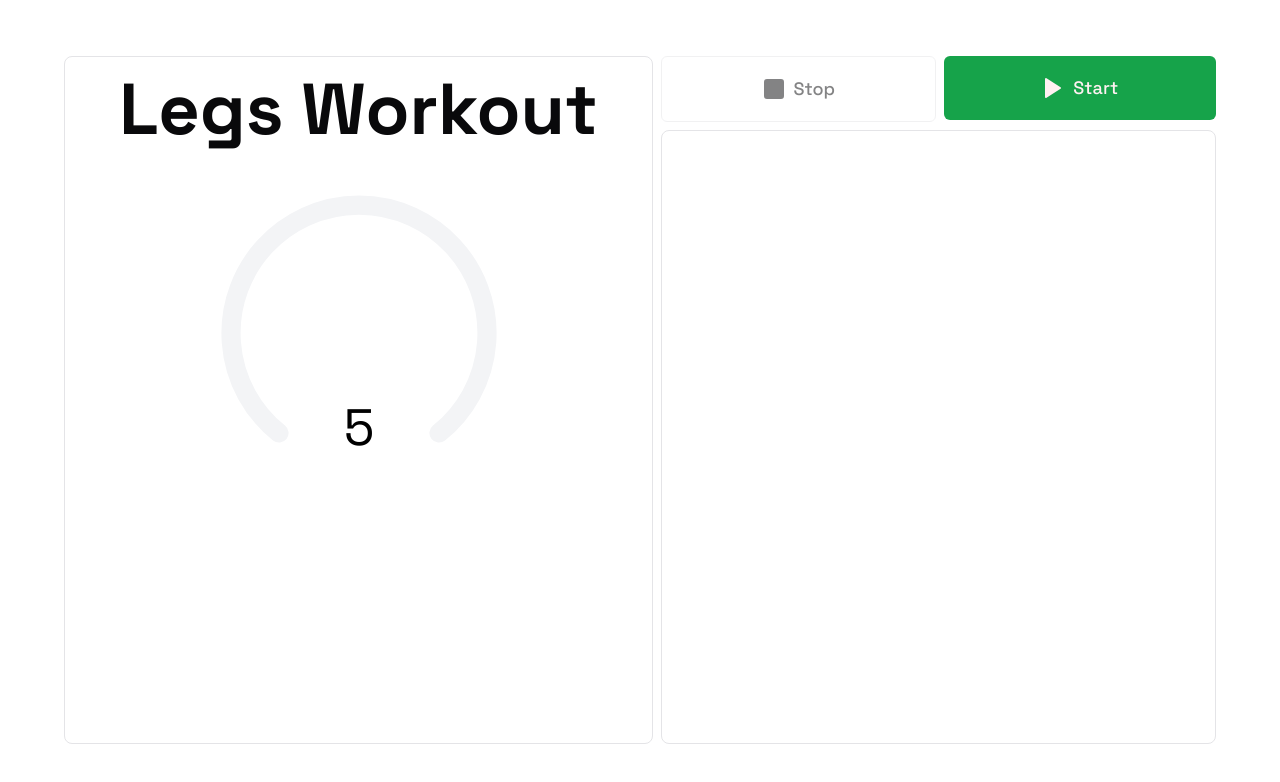
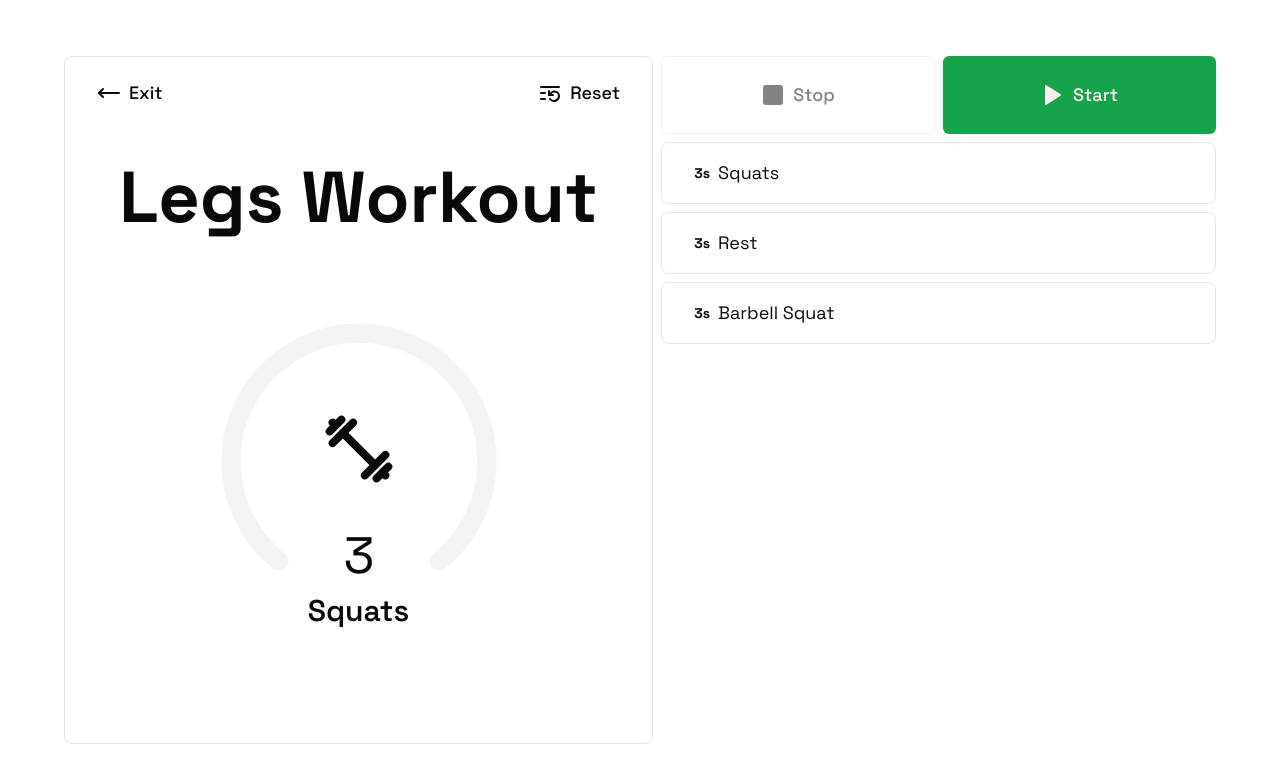
Before and after one commit to nadjitan/gym-app, a Next.js app: page /workout/0 in a window 1280 px wide. Shown: the top 782 px of the page. Built offline with nearby package versions, Linux system fonts and the light colour scheme.

Commit message:
basic timer features added

```diff
--- a/app/workout/[id]/page.tsx
+++ b/app/workout/[id]/page.tsx
@@ -1,56 +1,29 @@
 "use client"
 
+import { useRouter } from "next/navigation"
 import { Button } from "@/components/ui/button"
 import { initialData } from "@/components/workouts/workout-list"
-import { Play, Square, Pause } from "lucide-react"
+import { Play, Square, Pause, ListRestart } from "lucide-react"
 import { useEffect, useRef, useState } from "react"
-import { atom, useAtom } from "jotai"
-
-const workoutPropsAtom = atom({ isPaused: true, isStopPressed: false })
+import { Dumbbell, MoveLeft } from "lucide-react"
+import useTimer from "@/hooks/useTimer"
 
 interface SemicircleProgressBarProps {
-  /** Total duration in seconds */
   duration: number
-  isPaused: boolean
+  isRest: boolean
+  progress: number
 }
 
 /** @see https://stackoverflow.com/a/50650034 */
 const SemicircleProgressBar: React.FC<SemicircleProgressBarProps> = ({
   duration,
+  isRest,
+  progress,
 }) => {
-  const [progress, setProgress] = useState<number>(duration)
-  const [workoutProps, setWorkoutProps] = useAtom(workoutPropsAtom)
   const pathEl = useRef<SVGPathElement>(null)
 
-  useEffect(() => {
-    if (workoutProps.isStopPressed) {
-      setProgress(duration)
-      setWorkoutProps({ ...workoutProps, isStopPressed: false })
-    }
-  }, [workoutProps.isStopPressed])
-
-  useEffect(() => {
-    if (progress === 0) setWorkoutProps({ ...workoutProps, isPaused: true })
-  }, [progress])
-
-  useEffect(() => {
-    const interval = setInterval(() => {
-      if (workoutProps.isPaused) return
-
-      setProgress(prevProgress => {
-        if (prevProgress > 0) return prevProgress - 1
-        else {
-          clearInterval(interval)
-          return 0
-        }
-      })
-    }, 1000)
-
-    return () => clearInterval(interval)
-  }, [duration, workoutProps.isPaused])
-
   return (
-    <svg viewBox="0 0 110 100" className="h-full">
+    <svg viewBox="0 0 110 100" className="h-full" fill="currentColor">
       <linearGradient x1="0" y1="0" x2="0" y2="100%">
         <stop offset="0%" />
         <stop offset="100%" />
@@ -58,7 +31,7 @@ const SemicircleProgressBar: React.FC<SemicircleProgressBarProps> = ({
       <path
         strokeLinecap="round"
         strokeWidth={6}
-        className="grey stroke-gray-100"
+        className="stroke-gray-200 opacity-50 dark:opacity-20"
         d="M30,90 A40,40 0 1,1 80,90"
         fill="none"
       />
@@ -69,64 +42,172 @@ const SemicircleProgressBar: React.FC<SemicircleProgressBarProps> = ({
         strokeDashoffset={Math.round(198 * (progress / duration))}
         strokeWidth={6}
         fill="none"
-        className="stroke-blue-600 transition-[stroke-dashoffset_.2s_cubic-bezier(.7,0,.3,1)]"
+        className="stroke-green-600 transition-[stroke-dashoffset_.2s_cubic-bezier(.7,0,.3,1)]"
         d="M30,90 A40,40 0 1,1 80,90"
       />
 
-      <text x="50%" y="90%" dominantBaseline="middle" textAnchor="middle">
-        {progress}
+      {isRest ? (
+        <text
+          x="50%"
+          y="55%"
+          dominantBaseline="middle"
+          textAnchor="middle"
+          className="text-foreground"
+        >
+          😴
+        </text>
+      ) : (
+        <Dumbbell
+          // https://stackoverflow.com/a/46828111
+          x={110 / 2 - 22 / 2}
+          y={100 / 2 - 22 / 2 + 5}
+          strokeWidth={2.7}
+          size={22}
+        />
+      )}
+
+      <text
+        x="50%"
+        y="90%"
+        dominantBaseline="middle"
+        textAnchor="middle"
+        className="text-foreground"
+      >
+        {progress !== -1 ? progress : 0}
       </text>
     </svg>
   )
 }
 
 export default function Workout({ params }: { params: { id: string } }) {
-  const [workoutProps, setWorkoutProps] = useAtom(workoutPropsAtom)
-  const workout = initialData.find(item => item.id === params.id)
-  const [exercise, setExercise] = useState(workout?.items[0]!)
+  const router = useRouter()
+
+  const workout = initialData.find((item) => item.id === params.id)
+  const [exerciseIndex, setExerciseIndex] = useState(0)
+  const [exercise, setExercise] = useState(workout?.items[exerciseIndex]!)
+
+  const { isActive, progress, setTime, startTimer, pauseTimer, resetTimer } =
+    useTimer(exercise.duration)
+
+  useEffect(() => {
+    if (progress === -1 && exerciseIndex === workout?.items.length! - 1) {
+      resetTimer()
+      setExerciseIndex(0)
+      setExercise(workout?.items[0]!)
+    }
+
+    if (progress === -1 && exerciseIndex < workout?.items.length! - 1) {
+      setTime(workout?.items[exerciseIndex + 1]!.duration!)
+      setExerciseIndex(exerciseIndex + 1)
+      setExercise(workout?.items[exerciseIndex + 1]!)
+    }
+  }, [progress])
 
   return (
-    <main className="flex flex-col h-screen items-center py-14 px-4">
-      <div className="lg:max-w-6xl w-full h-full flex gap-2">
-        <section className="border h-full flex flex-col items-center flex-1 rounded-lg p-4">
-          <h1 className="text-7xl font-black">{workout?.title}</h1>
-          <div className="h-80">
-            <SemicircleProgressBar
-              duration={5}
-              isPaused={workoutProps.isPaused}
-            />
-          </div>
+    <main className="flex h-screen flex-col items-center px-4 py-4 lg:py-14">
+      <div className="flex h-full w-full flex-col gap-2 lg:max-w-6xl lg:flex-row">
+        <section className="flex h-full flex-1 flex-col items-center rounded-lg border p-4">
+          <section className="flex h-max w-full justify-between">
+            <Button
+              className="flex gap-2 text-lg"
+              variant={"ghost"}
+              disabled={isActive}
+              onClick={() => router.replace("/")}
+            >
+              <MoveLeft /> Exit
+            </Button>
+
+            <Button
+              className="flex gap-2 text-lg"
+              variant={"ghost"}
+              onClick={() => {
+                resetTimer()
+                setExerciseIndex(0)
+                setExercise(workout?.items[0]!)
+              }}
+            >
+              <ListRestart /> Reset
+            </Button>
+          </section>
+
+          <h1 className="mt-12 text-4xl font-black lg:text-7xl">
+            {workout?.title}
+          </h1>
+
+          {exercise.duration > 0 && (
+            <div className="mt-2 h-56 lg:mt-10 lg:h-80">
+              <SemicircleProgressBar
+                duration={exercise.duration}
+                isRest={exercise.type === "rest"}
+                progress={progress}
+              />
+            </div>
+          )}
+
+          {exercise.duration === 0 && (
+            <h2 className="mt-16 text-xl font-semibold">
+              {exercise.sets}x{exercise.repetitions}
+            </h2>
+          )}
+
+          <h1 className="text-3xl font-semibold">{exercise.name}</h1>
         </section>
 
-        <section className="h-full flex flex-col gap-2 flex-1">
+        <section className="flex h-full flex-1 flex-col gap-2">
           <section className="flex h-max gap-2">
             <Button
-              className="flex flex-1 gap-2 text-lg py-8"
-              {...(workoutProps.isPaused ? { disabled: true } : {})}
-              onClick={() =>
-                setWorkoutProps({ isStopPressed: true, isPaused: true })
+              className="flex h-[78px] w-full gap-2 px-0 py-8 text-lg"
+              {...(!isActive && progress === exercise.duration
+                ? { disabled: true }
+                : {})}
+              onClick={() => resetTimer()}
+              variant={
+                !isActive && progress === exercise.duration
+                  ? "outline"
+                  : "destructive"
               }
-              variant={!workoutProps.isPaused ? "destructive" : "outline"}>
+            >
               <Square fill="currentColor" />
               Stop
             </Button>
 
             <Button
-              className="flex flex-1 gap-2 text-lg py-8"
+              className="flex h-[78px] w-full gap-2 px-0 py-8 text-lg"
               onClick={() => {
-                if (!workoutProps.isPaused)
-                  setWorkoutProps({ ...workoutProps, isPaused: true })
-                else setWorkoutProps({ ...workoutProps, isPaused: false })
-              }}>
-              {!workoutProps.isPaused ? (
+                if (isActive) pauseTimer()
+                else startTimer()
+              }}
+            >
+              {isActive ? (
                 <Pause fill="currentColor" />
               ) : (
                 <Play fill="currentColor" />
               )}
-              {!workoutProps.isPaused ? "Pause" : "Start"}
+              {!isActive && exerciseIndex === 0
+                ? "Start"
+                : !isActive && exerciseIndex > 0
+                ? "Continue"
+                : isActive
+                ? "Pause"
+                : null}
             </Button>
           </section>
-          <section className="border h-full flex flex-1 rounded-lg p-4"></section>
+
+          <ul className="flex h-full w-full flex-col place-content-start gap-2 overflow-y-auto overflow-x-hidden">
+            {workout?.items.map((ex, i) => (
+              <li
+                key={`${workout.id}${ex.name}${i}`}
+                className="flex w-full cursor-pointer select-none items-center rounded-lg border px-2 py-4"
+              >
+                <p className="mr-2 w-10 text-end text-sm font-bold">
+                  {ex.duration === 0
+                    ? `${ex.sets}x${ex.repetitions}`
+                    : `${ex.duration.toString()}s`}
+                </p>
+                <h4 className="text-lg">{ex.name}</h4>
+              </li>
+            ))}
+          </ul>
         </section>
       </div>
     </main>
--- a/components/ui/button.tsx
+++ b/components/ui/button.tsx
@@ -5,7 +5,7 @@ import { cva, type VariantProps } from "class-variance-authority"
 import { cn } from "@/lib/utils"
 
 const buttonVariants = cva(
-  "inline-flex items-center justify-center rounded-md text-sm font-medium ring-offset-background transition-colors focus-visible:outline-none focus-visible:ring-2 focus-visible:ring-ring focus-visible:ring-offset-2 disabled:pointer-events-none disabled:cursor-not-allowed disabled:opacity-50",
+  "inline-flex items-center justify-center rounded-md text-sm font-medium ring-offset-background transition-colors focus-visible:outline-none focus-visible:ring-2 focus-visible:ring-ring focus-visible:ring-offset-2 disabled:pointer-events-none disabled:opacity-50",
   {
     variants: {
       variant: {
@@ -30,7 +30,7 @@ const buttonVariants = cva(
       variant: "default",
       size: "default",
     },
-  }
+  },
 )
 
 export interface ButtonProps
@@ -49,7 +49,7 @@ const Button = React.forwardRef<HTMLButtonElement, ButtonProps>(
         {...props}
       />
     )
-  }
+  },
 )
 Button.displayName = "Button"
 
--- a/components/ui/toggle.tsx
+++ b/components/ui/toggle.tsx
@@ -25,7 +25,7 @@ const toggleVariants = cva(
       variant: "default",
       size: "default",
     },
-  }
+  },
 )
 
 const Toggle = React.forwardRef<
--- a/components/workouts/workout-list.tsx
+++ b/components/workouts/workout-list.tsx
@@ -14,7 +14,8 @@ export const WORKOUT_TARGET = [
 
 export type Exercise = {
   name: string
-  time: number
+  type: "work" | "rest"
+  duration: number
   repetitions: number
   sets: number
 }
@@ -31,22 +32,6 @@ export type Workout = {
   dateCreated: string
 }
 
-const WorkoutItem: React.FC<{ workout: Workout }> = ({ workout }) => {
-  return (
-    <Link
-      href={`/workout/${workout.id}`}
-      className="group rounded-lg border border-transparent px-5 py-4 w-52 h-44 transition-colors hover:border-gray-300 hover:bg-gray-100 hover:dark:border-neutral-700 hover:dark:bg-neutral-800/30">
-      <h2 className={`mb-3 text-xl font-semibold`}>
-        {workout.title}
-        {/* <span className="inline-block transition-transform group-hover:translate-x-1 motion-reduce:transform-none">
-          -&gt;
-        </span> */}
-      </h2>
-      <p className={`m-0 text-sm opacity-50`}>{workout.description}</p>
-    </Link>
-  )
-}
-
 export const initialData: Workout[] = [
   {
     id: "0",
@@ -54,11 +39,19 @@ export const initialData: Workout[] = [
     position: 0,
     type: "timer",
     title: "Legs Workout",
-    description: "Sample workout item",
+    description:
+      "Lorem ipsum dolor sit amet, consectetur adipiscing elit, sed do eiusmod tempor incididunt ut labore et dolore magna aliqua.",
     target: "Legs",
     items: [
-      { name: "Squats", time: 30, sets: 0, repetitions: 0 },
-      { name: "Barbell Squat", time: 10, sets: 0, repetitions: 0 },
+      { name: "Squats", type: "work", duration: 3, sets: 0, repetitions: 0 },
+      { name: "Rest", type: "rest", duration: 3, sets: 0, repetitions: 0 },
+      {
+        name: "Barbell Squat",
+        type: "work",
+        duration: 3,
+        sets: 0,
+        repetitions: 0,
+      },
     ],
     dateCreated: "2023-09-09T03:35:59.456Z",
   },
@@ -68,20 +61,68 @@ export const initialData: Workout[] = [
     position: 1,
     type: "list",
     title: "Arms Workout",
-    description: "Sample list",
+    description:
+      "Felis imperdiet proin fermentum leo. Ante metus dictum at tempor commodo.",
     target: "Arms",
     items: [
-      { name: "Dumbell curls", time: 0, sets: 3, repetitions: 12 },
-      { name: "Rope Pulldowns", time: 0, sets: 3, repetitions: 12 },
+      {
+        name: "Dumbell curls",
+        type: "work",
+        duration: 0,
+        sets: 3,
+        repetitions: 12,
+      },
+      { name: "Rest", type: "rest", duration: 60, sets: 0, repetitions: 0 },
+      {
+        name: "Rope Pulldowns",
+        type: "work",
+        duration: 0,
+        sets: 3,
+        repetitions: 12,
+      },
     ],
     dateCreated: "2023-09-09T03:35:59.456Z",
   },
 ]
 
+const WorkoutItem: React.FC<{ workout: Workout }> = ({ workout }) => {
+  return (
+    <Link
+      href={`/workout/${workout.id}`}
+      className="group grid h-44 w-52 place-content-start gap-2 rounded-lg border border-transparent px-5 py-4 transition-colors hover:border-gray-300 hover:bg-gray-100 hover:dark:border-neutral-700 hover:dark:bg-neutral-800/30"
+    >
+      <h2 className={`text-xl font-semibold`}>
+        {workout.title}
+        {/* <span className="inline-block transition-transform group-hover:translate-x-1 motion-reduce:transform-none">
+          -&gt;
+        </span> */}
+      </h2>
+      <p className={`line-clamp-2 text-sm font-extralight opacity-50`}>
+        {workout.description}
+      </p>
+
+      <ul className="line-clamp-3 h-full overflow-hidden">
+        {workout.items.map((ex) => (
+          <>
+            <li className={`text-sm opacity-50`}>
+              - {ex.name}{" "}
+              <span className="text-xs">
+                {ex.duration === 0
+                  ? `${ex.sets}x${ex.repetitions}`
+                  : `${ex.duration.toString()}s`}
+              </span>
+            </li>
+          </>
+        ))}
+      </ul>
+    </Link>
+  )
+}
+
 export default function WorkoutList() {
   return (
     <>
-      {initialData.map(item => (
+      {initialData.map((item) => (
         <WorkoutItem workout={item} />
       ))}
     </>
--- /dev/null
+++ b/hooks/useTimer.tsx
@@ -0,0 +1,42 @@
+import { useState, useEffect } from "react"
+
+export default function useTimer(initialTime: number) {
+  const [time, setTime] = useState(initialTime)
+  const [isActive, setIsActive] = useState(false)
+
+  useEffect(() => {
+    let interval: NodeJS.Timeout
+
+    if (isActive) {
+      interval = setInterval(() => {
+        setTime((prevTime) => prevTime - 1)
+      }, 1000)
+    } else {
+      clearInterval(interval!)
+    }
+
+    return () => clearInterval(interval)
+  }, [isActive])
+
+  const startTimer = () => {
+    setIsActive(true)
+  }
+
+  const pauseTimer = () => {
+    setIsActive(false)
+  }
+
+  const resetTimer = () => {
+    setIsActive(false)
+    setTime(initialTime)
+  }
+
+  return {
+    progress: time,
+    isActive,
+    setTime,
+    startTimer,
+    pauseTimer,
+    resetTimer,
+  }
+}
--- a/package.json
+++ b/package.json
@@ -12,6 +12,7 @@
     "@radix-ui/react-dropdown-menu": "^2.0.5",
     "@radix-ui/react-slot": "^1.0.2",
     "@radix-ui/react-toggle": "^1.0.3",
+    "@radix-ui/react-tooltip": "^1.0.6",
     "class-variance-authority": "^0.7.0",
     "clsx": "^2.0.0",
     "jotai": "^2.4.2",
```
Also changed, not shown: app/page.tsx (+26 -7 lines), components/ui/dropdown-menu.tsx (+7 -7 lines), components/ui/tooltip.tsx (added, +30 -0 lines), prettier.config.js (added, +8 -0 lines), tailwind.config.js (+9 -9 lines), tailwind.config.ts (deleted, +0 -20 lines), 1 other file (tests, documents, lock files or other folders).
